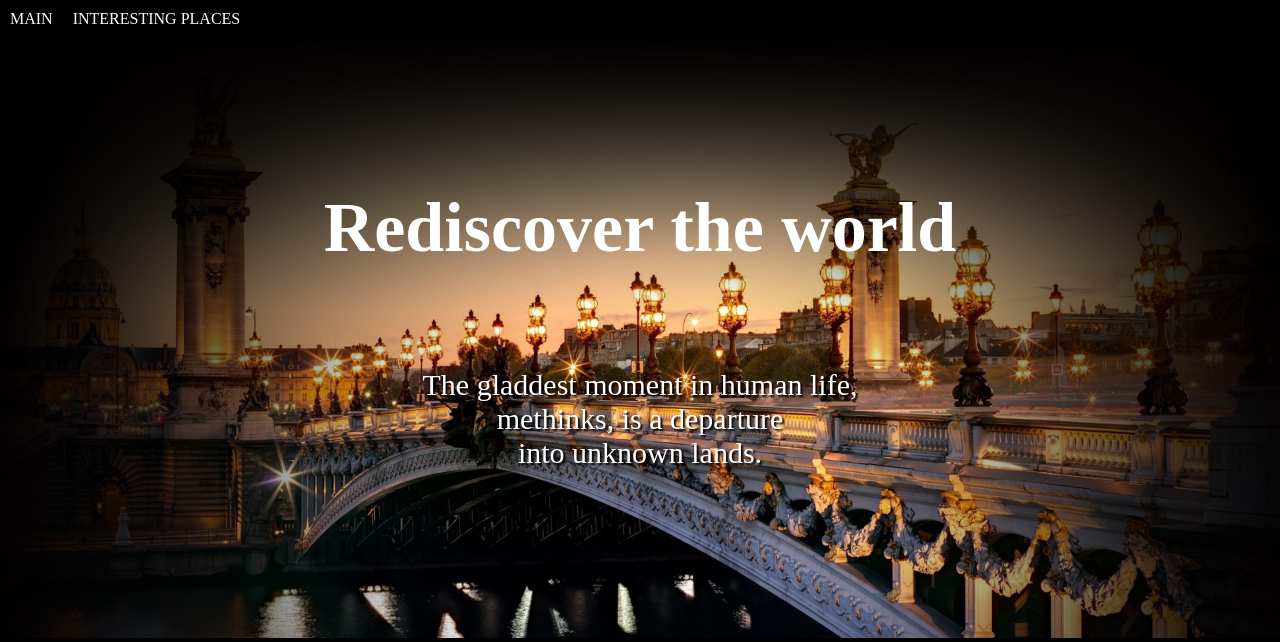
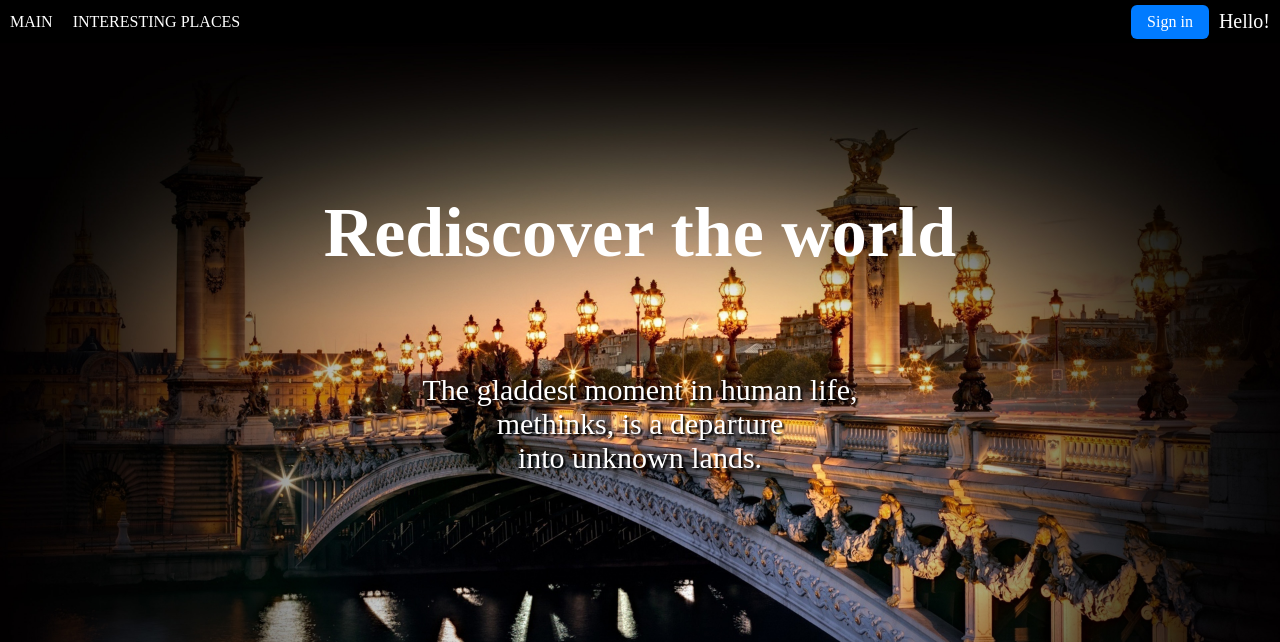
Before and after one commit to Yulia72/Easy_server, a Flask app: page / in a window 1280 px wide. Shown: the top 642 px of the page. Run offline with Flask 3, Linux system fonts and the light colour scheme.

Commit message:
add style and button

```diff
--- a/main.py
+++ b/main.py
@@ -1,31 +1,49 @@
-from flask import Flask
-from flask import render_template
-
+from flask import Flask, render_template, request
 
 app = Flask(__name__)
 
+# --- ГОЛОВНА ---
 @app.route('/')
 def index():
     return render_template('index.html')
 
-@app.route('/<name>')
+# --- ПЕРСОНАЛІЗОВАНА ГОЛОВНА ---
+@app.route('/user/<name>')
 def user_index(name):
-    return render_template('index.html', user_name = name)
+    return render_template('index.html', user_name=name)
 
-@app.route('/Articles')
-def Articles():
-    new_articles = ['How to avoid expensive travel mistakes', 'Top 5 places to experience supernatural forces',
-                    'Three wonderfully bizarre Mexican festivals', 'The 20 greenest destinations on Earth',
-                    'How to survive on a desert island']
-    return render_template('articles.html', articles = new_articles)
+# --- СТАТТІ ---
+@app.route('/articles')
+def articles():
+    new_articles = [
+        'How to avoid expensive travel mistakes',
+        'Top 5 places to experience supernatural forces',
+        'Three wonderfully bizarre Mexican festivals',
+        'The 20 greenest destinations on Earth',
+        'How to survive on a desert island'
+    ]
+    return render_template('articles.html', articles=new_articles)
 
-@app.route('/Admin')
-def Admin():
+# --- АДМІНКА (форма логіну) ---
+@app.route('/admin')
+def admin():
     return render_template('login_admin.html')
 
+# --- ДЕТАЛІ ---
 @app.route('/details')
 def details():
     return render_template('details.html')
 
+# --- ФОРМА КОРИСТУВАЧА ---
+@app.route('/form', methods=['GET', 'POST'])
+def user_form():
+    if request.method == 'POST':
+        name = request.form.get('name')
+        email = request.form.get('email')
+        # Поки просто повертаємо відповідь на екран
+        return f"Дякую, {name}! Ми отримали вашу форму."
+    return render_template('form.html')
+
+
 if __name__ == "__main__":
-   app.run()
+    app.run(debug=True)
--- a/static/css/style.css
+++ b/static/css/style.css
@@ -13,7 +13,7 @@ header{
     justify-content: space-between;
 }
 
-.welcom_user{
+.welcome_user{
     padding: 10px;
     font-size: 20px;
 }
@@ -119,3 +119,23 @@ button{
 .link{
     color: white;
 }
+
+.top-nav {
+    display: flex;
+    justify-content: space-between;
+    align-items: center;
+    width: 100%;
+}
+.login-btn {
+    padding: 8px 16px;
+    background: #007BFF;
+    color: white;
+    text-decoration: none;
+    border-radius: 6px;
+    font-size: 16px;
+    transition: 0.3s;
+}
+
+.login-btn:hover {
+    background: #0056b3;
+}
--- a/templates/basic.html
+++ b/templates/basic.html
@@ -4,18 +4,19 @@
 		<!-- Тут важлива інформація для відображення html сторінки -->
 		<title>Rediscover the world</title>
 		<meta charset="UTF-8">
-		<link rel="stylesheet" href="../static/css/style.css">
+		<link rel="stylesheet" href="{{ url_for('static', filename='css/style.css') }}">
 	</head>
 	<body>
 		<header>
-        	<nav>
+        	<nav class="top-nav">
             	<ul class="menu" >
                 	<li><a href="/">MAIN</a></li>
-                	<li><a href="/Articles">INTERESTING PLACES</a></li>
+                	<li><a href="/articles">INTERESTING PLACES</a></li>
            		 </ul>
+                <a href="/admin" class="login-btn">Sign in</a>
         	</nav>
-			<div class="welcom_user">
-				{%block welcom%}
+			<div class="welcome_user">
+				{%block welcome%}
                 {%endblock%}
 			</div>
    		 </header>
--- a/templates/index.html
+++ b/templates/index.html
@@ -1,24 +1,28 @@
-{%extends "basic.html"%}
+{% extends "basic.html" %}
 
-{%block welcome%}
-	{%if user_name%}
+{% block welcome %}
+    {% if user_name %}
         <p>Welcome, {{user_name}}!</p>
-	{%else%}
+    {% else %}
         <p>Hello!</p>
-	{%endif%}
-{%endblock%}
+    {% endif %}
+{% endblock %}
 
-{%block main%}
+{% block main %}
     <section class="logo">
         <h1>Rediscover the world</h1>
-		<p style="">The gladdest moment in human life,<br> methinks, is a departure<br> into unknown lands.</p>
+        <p>The gladdest moment in human life,<br> methinks, is a departure<br> into unknown lands.</p>
     </section>
+
     <section class="about">
-		<p>Editorial Foreword
+        <p>
+            Editorial Foreword
             The World Travel Guide (WTG) is the flagship digital consumer brand within the Columbus Travel Media
             portfolio. Available in English, German, and Spanish versions, the WTG provides detailed and accurate
             travel content designed to inspire global travellers. It covers all aspects, from cities to airports,
             cruise ports to ski and beach resorts, attractions to events, and it also includes offbeat travel news,
-                stories, quizzes and guides for adventurous travellers.</p>
+            stories, quizzes and guides for adventurous travellers.
+        </p>
     </section>
-{%endblock%}
+
+{% endblock %}
```
Lines whose indentation alone changed are shown as unchanged.
